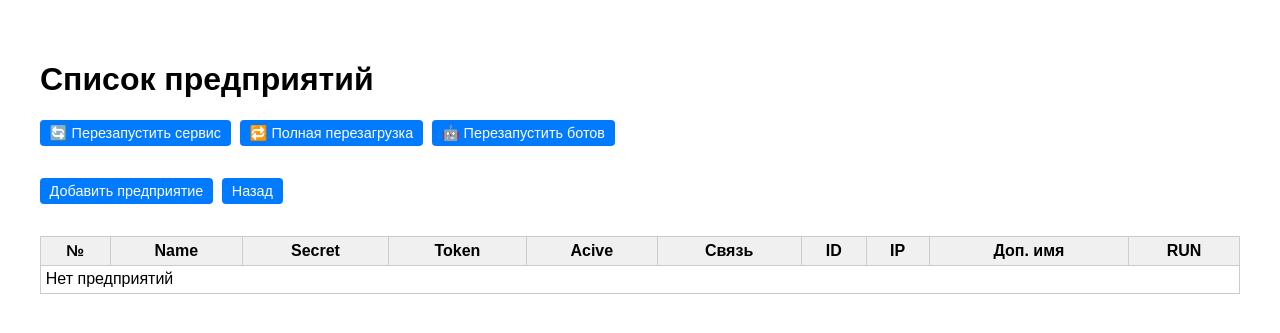
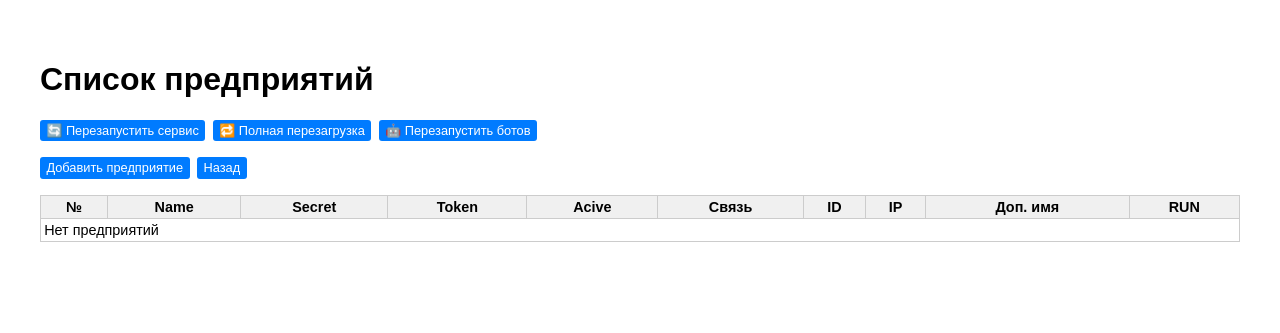
Before and after one commit to Vochi-dev/v3, a Flask app: template app/templates/enterprises.html in a window 1280 px wide. Shown: the top 333 px of the page. Run offline with Flask 3, Linux system fonts and the light colour scheme; the template is opened without the code that fills it, so the values that code supplies are empty.

Commit message:
Обновлен PID файл и изменены стили кнопок и таблицы на странице enterprises.html

```diff
--- a/app/templates/enterprises.html
+++ b/app/templates/enterprises.html
@@ -7,15 +7,15 @@
     body { font-family: sans-serif; padding: 2rem; }
     .button {
       display: inline-block;
-      padding: 0.3rem 0.6rem;
-      margin: 0 0.3rem 1rem 0;
+      padding: 0.2rem 0.4rem;
+      margin: 0 0.2rem 0.5rem 0;
       background: #007bff;
       color: #fff;
       text-decoration: none;
-      border-radius: 4px;
+      border-radius: 3px;
       border: none;
       cursor: pointer;
-      font-size: 0.9rem;
+      font-size: 0.8rem;
     }
     .button.red {
       background: #dc3545;
@@ -23,15 +23,20 @@
     .button.green {
       background: #28a745;
     }
-    table { border-collapse: collapse; width: 100%; margin-top: 1rem; }
-    th, td { border: 1px solid #ccc; padding: 0.3rem; vertical-align: top; }
+    table { border-collapse: collapse; width: 100%; margin-top: 0.5rem; }
+    th, td {
+      border: 1px solid #ccc;
+      padding: 0.2rem;
+      vertical-align: middle;
+      font-size: 0.9rem;
+    }
     th { background: #f0f0f0; }
     .status-active { color: green; font-weight: bold; }
     .status-inactive { color: red; font-weight: bold; }
     .action-icon {
-      margin-right: 8px;
+      margin-right: 4px;
       cursor: pointer;
-      font-size: 1.2rem;
+      font-size: 1rem;
       vertical-align: middle;
       color: #007bff;
     }
@@ -39,7 +44,7 @@
       color: #0056b3;
     }
     #service-buttons {
-      margin-bottom: 1rem;
+      margin-bottom: 0.5rem;
     }
   </style>
 </head>
```
Also changed, not shown: 1 other file.
